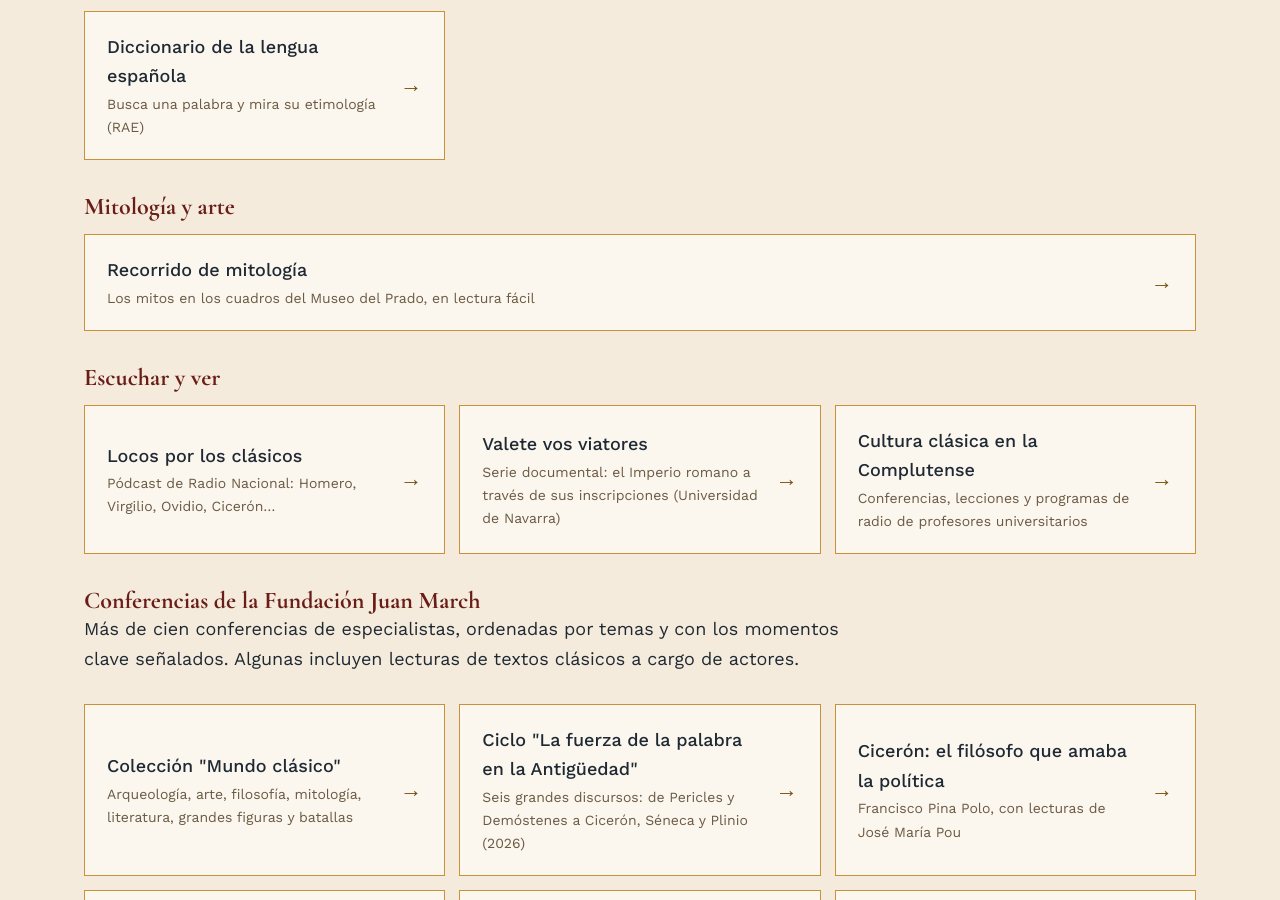
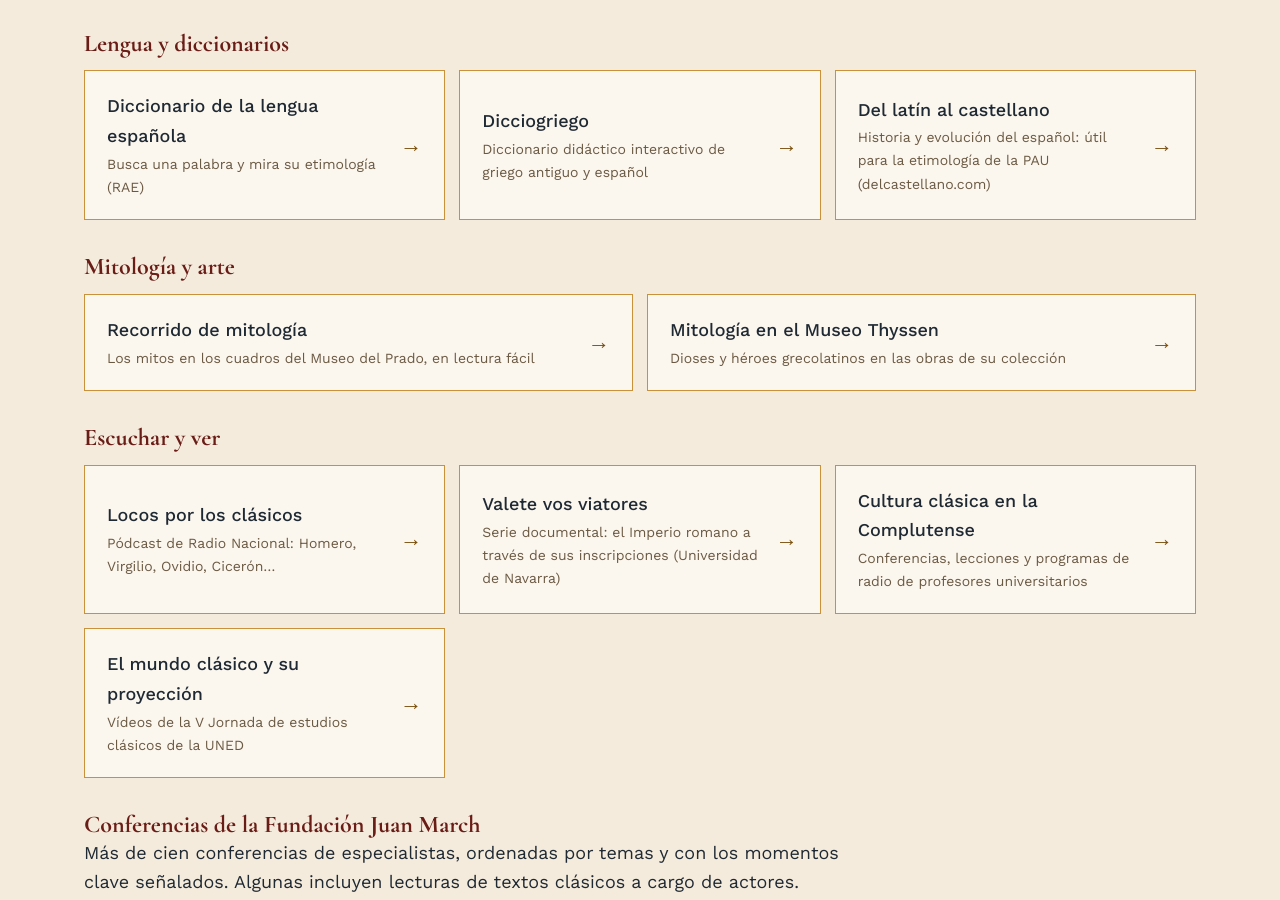
Before and after one commit to latinygriegosabinar/latinygriegosabinar.github.io, a plain HTML site: page aprende/index.html in a window 1280 px wide. Shown: the part 5293-6193 px from the top of the page. Drawn offline with Linux system fonts and the light colour scheme.

Commit message:
Enlaces: lengua y diccionarios, Thyssen, UNED, Betica

```diff
--- a/aprende/index.html
+++ b/aprende/index.html
@@ -240,17 +240,24 @@ inp.addEventListener('input',pinta);
       <a class="recurso" href="https://www.culturaclasica.com/"><div>Cultura Clásica<small>Noticias, recursos, certámenes y defensa del latín y el griego</small></div><span class="f">→</span></a>
       <a class="recurso" href="https://www.estudiosclasicos.org/"><div>Sociedad Española de Estudios Clásicos<small>La asociación de referencia, con apartado para Secundaria</small></div><span class="f">→</span></a>
       <a class="recurso" href="https://www.cervantesvirtual.com/portales/literatura/autores_clasicos/"><div>Autores clásicos griegos y latinos<small>Obras traducidas para leer en línea (Biblioteca Virtual Miguel de Cervantes)</small></div><span class="f">→</span></a>
+    </div>
+    <h3 class="subrec">Lengua y diccionarios</h3>
+    <div class="grid">
       <a class="recurso" href="https://dle.rae.es/"><div>Diccionario de la lengua española<small>Busca una palabra y mira su etimología (RAE)</small></div><span class="f">→</span></a>
+      <a class="recurso" href="https://www.dicciogriego.es/"><div>Dicciogriego<small>Diccionario didáctico interactivo de griego antiguo y español</small></div><span class="f">→</span></a>
+      <a class="recurso" href="https://www.delcastellano.com/"><div>Del latín al castellano<small>Historia y evolución del español: útil para la etimología de la PAU (delcastellano.com)</small></div><span class="f">→</span></a>
     </div>
     <h3 class="subrec">Mitología y arte</h3>
     <div class="grid">
       <a class="recurso" href="https://www.museodelprado.es/recorrido-lectura-facil/recorrido-de-mitologia/bc91631d-f6e0-0d1b-a951-2ffa78420606"><div>Recorrido de mitología<small>Los mitos en los cuadros del Museo del Prado, en lectura fácil</small></div><span class="f">→</span></a>
+      <a class="recurso" href="https://www.museothyssen.org/conectathyssen/publicaciones-digitales/mitologia"><div>Mitología en el Museo Thyssen<small>Dioses y héroes grecolatinos en las obras de su colección</small></div><span class="f">→</span></a>
     </div>
     <h3 class="subrec">Escuchar y ver</h3>
     <div class="grid">
       <a class="recurso" href="https://www.rtve.es/play/audios/locos-por-los-clasicos/"><div>Locos por los clásicos<small>Pódcast de Radio Nacional: Homero, Virgilio, Ovidio, Cicerón…</small></div><span class="f">→</span></a>
       <a class="recurso" href="https://www.unav.edu/web/valete-vos-viatores/serie-audiovisual"><div>Valete vos viatores<small>Serie documental: el Imperio romano a través de sus inscripciones (Universidad de Navarra)</small></div><span class="f">→</span></a>
       <a class="recurso" href="https://www.ucm.es/departamento-filologia-clasica/cultura-rd"><div>Cultura clásica en la Complutense<small>Conferencias, lecciones y programas de radio de profesores universitarios</small></div><span class="f">→</span></a>
+      <a class="recurso" href="https://canal.uned.es/series/69dff5c3d90a36f7e50dfc93"><div>El mundo clásico y su proyección<small>Vídeos de la V Jornada de estudios clásicos de la UNED</small></div><span class="f">→</span></a>
     </div>
     <h3 class="subrec">Conferencias de la Fundación Juan March</h3>
     <p class="intro" style="margin-top:0">Más de cien conferencias de especialistas, ordenadas por temas y con los momentos clave señalados. Algunas incluyen lecturas de textos clásicos a cargo de actores.</p>
@@ -270,6 +277,7 @@ inp.addEventListener('input',pinta);
       <a class="recurso" href="https://artsandculture.google.com/partner/conjunto-arqueologico-de-baelo-claudia?hl=es"><div>Baelo Claudia<small>La ciudad romana del Estrecho, en Google Arts &amp; Culture</small></div><span class="f">→</span></a>
       <a class="recurso" href="https://www.cultura.gob.es/mnromano/"><div>Museo Nacional de Arte Romano<small>Mérida, la antigua Augusta Emerita</small></div><span class="f">→</span></a>
       <a class="recurso" href="https://www.man.es/"><div>Museo Arqueológico Nacional<small>Sus salas de Grecia, Roma e Hispania, en Madrid</small></div><span class="f">→</span></a>
+      <a class="recurso" href="https://beticaromana.org/ciclo-conferencias/"><div>Ruta Bética Romana<small>Conferencias en vídeo sobre las ciudades romanas de Andalucía</small></div><span class="f">→</span></a>
     </div>
   </div>
 </section>
```
